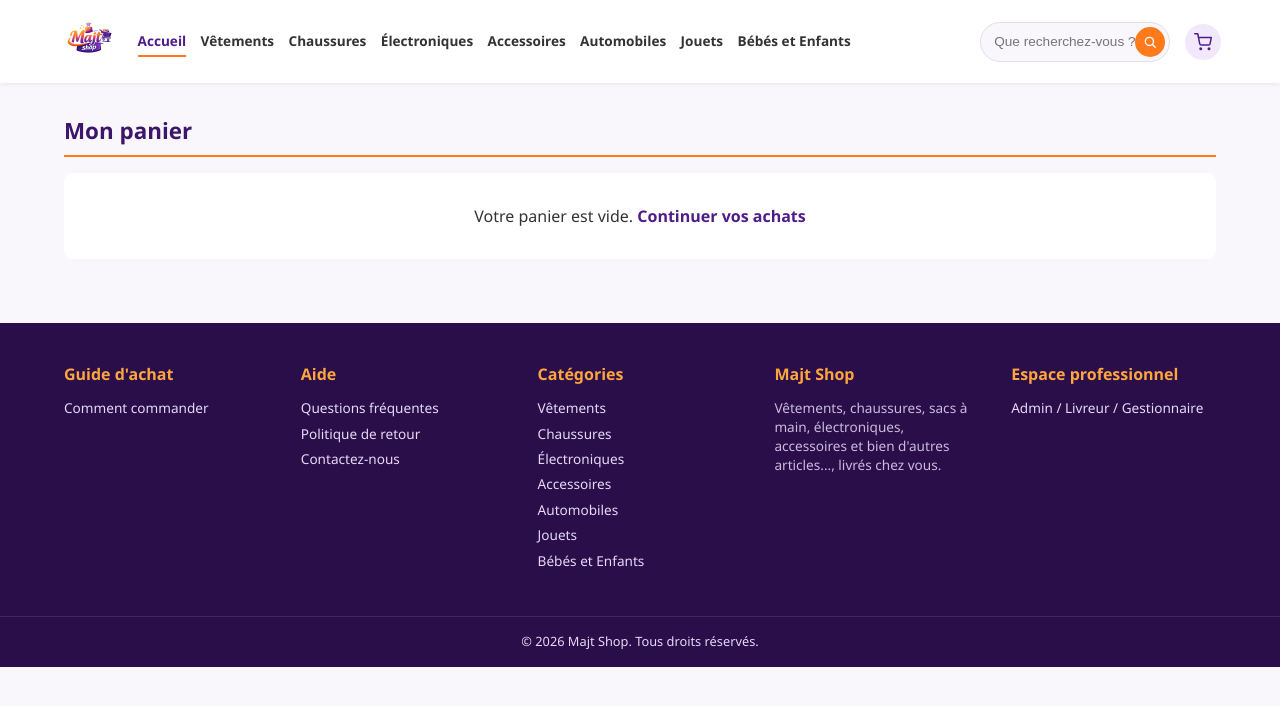
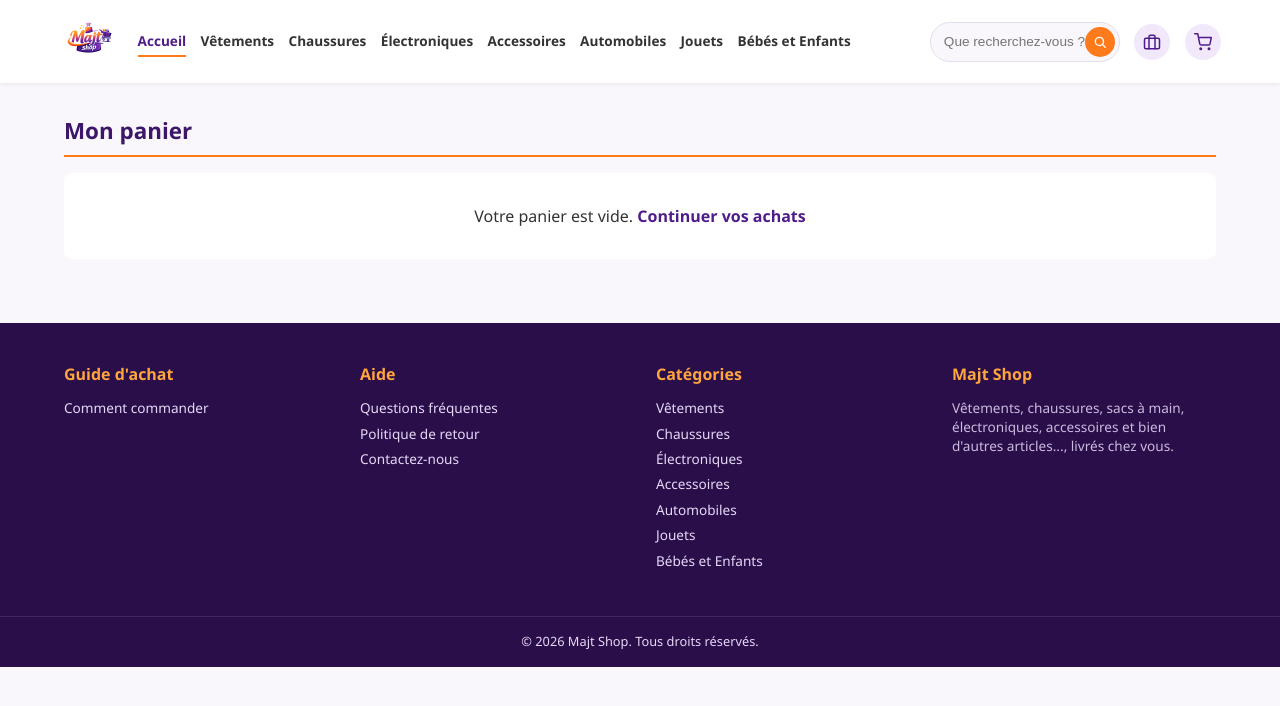
Before and after one commit to jeankamona-netizen/majit-shop, a Flask app: page /panier in a window 1280 px wide. Shown: the top 706 px of the page. Run offline with Flask 3, Linux system fonts and the light colour scheme; data that the repository does not hold is empty.

Commit message:
Ajoute une icône de connexion professionnelle dans l'en-tête
Remplace le lien texte en pied de page par une icône dans l'en-tête,
visible à la même place que l'icône de retour admin (l'une ou l'autre
s'affiche selon que le personnel est déjà connecté ou non).

```diff
--- a/templates/base.html
+++ b/templates/base.html
@@ -38,6 +38,10 @@
                 {% if admin_connecte %}
                 <a href="{{ url_for('connexion', suivant=url_for('admin_tableau_de_bord')) }}" class="panier" aria-label="Retour à l'administration" title="Retour à l'administration">
                     <svg xmlns="http://www.w3.org/2000/svg" viewBox="0 0 24 24" fill="none" stroke="currentColor" stroke-width="2" stroke-linecap="round" stroke-linejoin="round"><line x1="18" y1="20" x2="18" y2="10"></line><line x1="12" y1="20" x2="12" y2="4"></line><line x1="6" y1="20" x2="6" y2="14"></line></svg>
+                </a>
+                {% else %}
+                <a href="{{ url_for('connexion') }}" class="panier" aria-label="Espace professionnel" title="Espace professionnel (Admin / Livreur / Gestionnaire)">
+                    <svg xmlns="http://www.w3.org/2000/svg" viewBox="0 0 24 24" fill="none" stroke="currentColor" stroke-width="2" stroke-linecap="round" stroke-linejoin="round"><rect x="2" y="7" width="20" height="14" rx="2"></rect><path d="M16 21V5a2 2 0 0 0-2-2h-4a2 2 0 0 0-2 2v16"></path></svg>
                 </a>
                 {% endif %}
 
@@ -81,12 +85,6 @@
                 <h4>Majt Shop</h4>
                 <p>Vêtements, chaussures, sacs à main, électroniques, accessoires et bien d'autres articles..., livrés chez vous.</p>
             </div>
-            <div>
-                <h4>Espace professionnel</h4>
-                <ul>
-                    <li><a href="{{ url_for('connexion') }}">Admin / Livreur / Gestionnaire</a></li>
-                </ul>
-            </div>
         </div>
         <div class="pied-copyright">
             © 2026 Majt Shop. Tous droits réservés.
```
